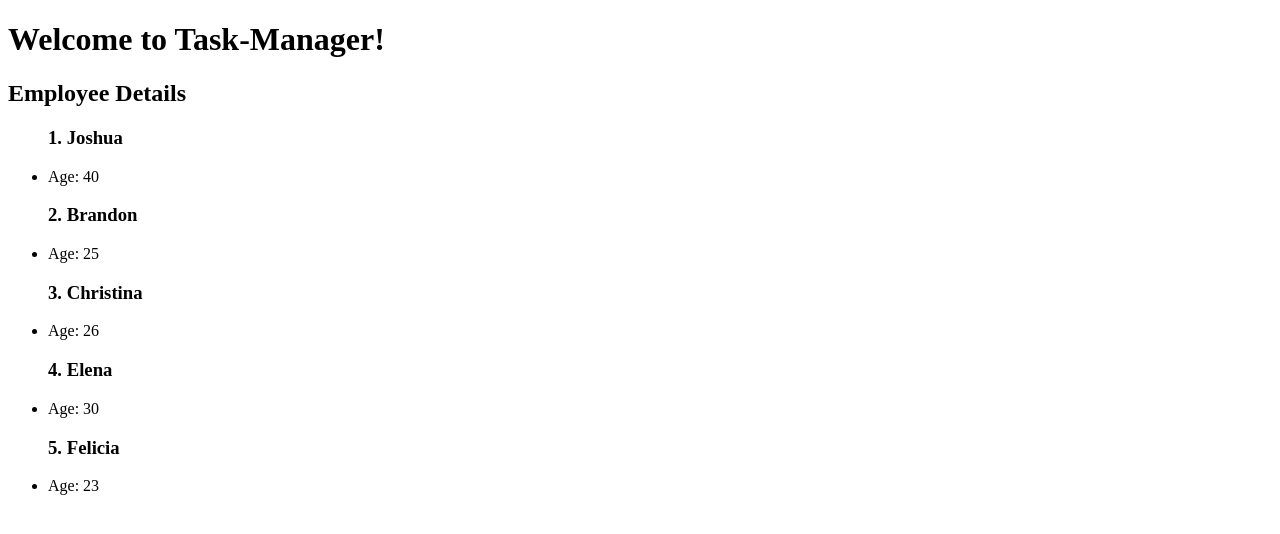
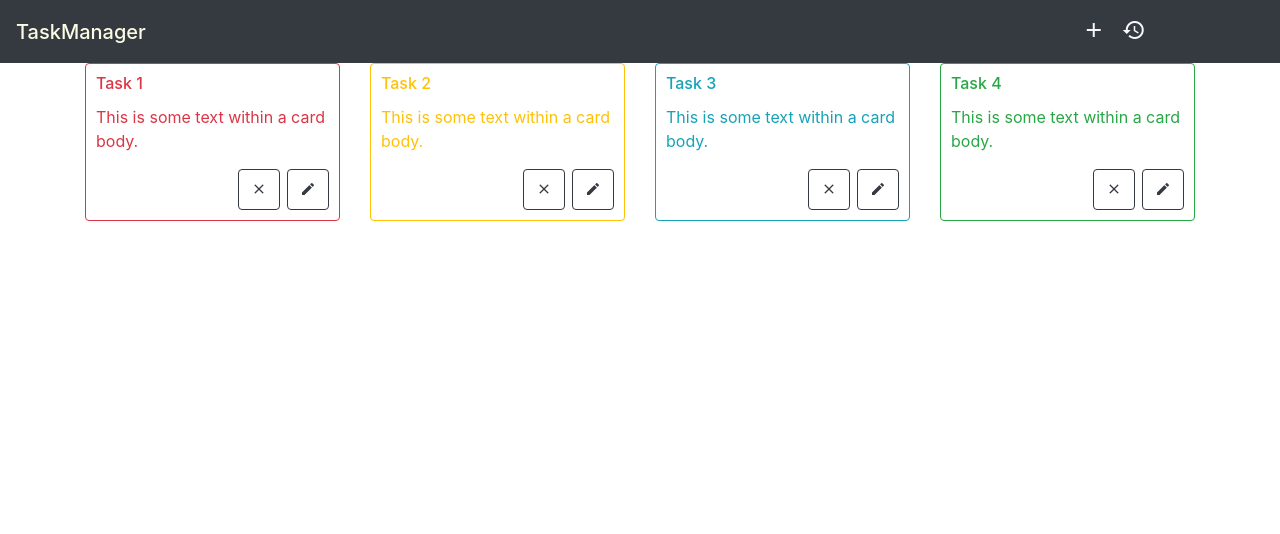
Before and after one commit to arufonsekun/learning-angular, an Angular app: page / in a window 1280 px wide. Shown: the top 534 px of the page. Built offline with nearby package versions, Linux system fonts and the light colour scheme.

Commit message:
technical problem: how add dynamic html with angular

```diff
--- a/angular.json
+++ b/angular.json
@@ -23,6 +23,7 @@
               "src/assets"
             ],
             "styles": [
+              "node_modules/bootstrap/dist/css/bootstrap.min.css",
               "src/styles.css"
             ],
             "scripts": []
--- a/src/app/app.component.css
+++ b/src/app/app.component.css
@@ -0,0 +1,3 @@
+body{
+    font-family: -apple-system,system-ui,BlinkMacSystemFont,"Segoe UI",Roboto,"Helvetica Neue",Arial,sans-serif;
+}
--- a/src/app/app.component.html
+++ b/src/app/app.component.html
@@ -1,14 +1,2 @@
 <!--The content below is only a placeholder and can be replaced.-->
-<div style="text-align:left">
-  <h1>
-    Welcome to {{ title }}!
-  </h1>
-  <app-employee></app-employee>
-
-  <!-- <h3>
-      message send: {{message}}
-  </h3> -->
-  <!-- <app-test></app-test> -->
-  <!-- <app-class2 (childEvent)="message=$event" [parentData]="name" ></app-class2> -->
-
-</div>
+<app-index-page></app-index-page>
--- a/src/app/app.component.ts
+++ b/src/app/app.component.ts
@@ -10,4 +10,5 @@ export class AppComponent {
   title = 'Task-Manager';
   public name = "Junior Vitor Ramisch.";
   public message = "";
+
 }
--- a/src/app/app.module.ts
+++ b/src/app/app.module.ts
@@ -9,13 +9,15 @@ import { Class2Component } from './class2/class2.component';
 import { EmployeeComponent } from './employee/employee.component';
 import { EmployeeService } from './employee.service';
 import { HttpClientModule } from '@angular/common/http';
+import { IndexPageComponent } from './index-page/index-page.component';
 
 @NgModule({
   declarations: [
     AppComponent,
     TestComponent,
     Class2Component,
-    EmployeeComponent
+    EmployeeComponent,
+    IndexPageComponent
   ],
   imports: [
     BrowserModule,
--- /dev/null
+++ b/src/app/index-page/index-page.component.css
@@ -0,0 +1,25 @@
+.title{
+    margin-bottom: 0px !important;
+    color: #fbfce4; /*bege*/
+}
+
+.card{
+    position: relative;
+}
+
+.card-body{
+    padding: 10px !important;
+}
+
+.actions{
+    float: right;
+    margin-left:3%;
+}
+
+i{
+    padding-top: 5px;
+}
+
+.card-icon {
+    font-size: medium;
+}
--- /dev/null
+++ b/src/app/index-page/index-page.component.html
@@ -0,0 +1,101 @@
+<header class="navbar navbar-expand-lg bg-dark border-dark">
+	<div class="collapse navbar-collapse">
+        <h5 class="title">TaskManager</h5>
+		<div class="offset-md-9 d-flex justify-content-end">
+			<a [routerLink]="" (click) = "showNewTask()" class="navbar-brand text-light" role="button">
+                <i class="material-icons">add</i>
+            </a>
+            <a href="#" class="navbar-brand text-light" role="button">
+                <i class="material-icons">history</i>
+            </a>
+		</div>
+	</div>
+</header>
+<div class="container">
+    <div class="row">
+        <div *ngIf="newTask" class="col-md-4 offset-md-4"style="margin-top: 2%; margin-bottom:2%;">
+            <div class="card border-dark">
+                <div class="card-body text-dark">
+                    <input type="text" class="form-control" placeholder="Task Name..." style="margin-bottom: 2%;"/>
+                    <textarea class="form-control" placeholder="Task Description..." rows="3"></textarea>
+                    <div class="row">
+                        <div class="col-md-9">
+                            <div class="form-group" style="margin-top:4%;">
+                                <label for="taskType" style="font-weight:bold;">Task Type</label>
+                                <select class="form-control" id="taskType">
+                                    <option>Fucked</option>
+                                    <option>Danger</option>
+                                    <option>There's Time</option>
+                                    <option>GG easy</option>
+                                </select>
+                            </div>
+                        </div>
+                        <div class="col-md-3">
+                            <a href="#" class="btn btn-outline-dark" role="button" style="margin-top:67%;">
+                                <i class="material-icons card-icon">done</i>
+                            </a>
+                        </div>
+                    </div>
+                </div>
+            </div>
+        </div>
+    </div>
+    <div class="row">
+        <div class="col-md-3 fucked">
+            <div class="card border-danger">
+                <div class="card-body text-danger">
+                    <h6 class = "card-title">Task 1</h6>
+                    <p class=card-text>This is some text within a card body.</p>
+                    <a href="#" class="btn btn-outline-dark actions" role="button">
+                        <i class="material-icons card-icon">edit</i>
+                    </a>
+                    <a href="#" class="btn btn-outline-dark actions" role="button">
+                        <i class="material-icons card-icon">close</i>
+                    </a>
+                </div>
+            </div>
+        </div>
+        <div class="col-md-3 dang3r">
+            <div class="card border-warning">
+                <div class="card-body text-warning">
+                    <h6 class = "card-title">Task 2</h6>
+                    <p class=card-text>This is some text within a card body.</p>
+                    <a href="#" class="btn btn-outline-dark actions" role="button">
+                        <i class="material-icons card-icon">edit</i>
+                    </a>
+                    <a href="#" class="btn btn-outline-dark actions" role="button">
+                        <i class="material-icons card-icon">close</i>
+                    </a>
+                </div>
+            </div>
+        </div>
+        <div class="col-md-3 theresTime">
+            <div class="card border-info">
+                <div class="card-body text-info">
+                    <h6 class = "card-title">Task 3</h6>
+                    <p class=card-text>This is some text within a card body.</p>
+                    <a href="#" class="btn btn-outline-dark actions" role="button">
+                        <i class="material-icons card-icon">edit</i>
+                    </a>
+                    <a href="#" class="btn btn-outline-dark actions" role="button">
+                        <i class="material-icons card-icon">close</i>
+                    </a>
+                </div>
+            </div>
+        </div>
+        <div class="col-md-3 ggEasy">
+            <div class="card border-success">
+                <div class="card-body text-success">
+                    <h6 class = "card-title">Task 4</h6>
+                    <p class=card-text>This is some text within a card body.</p>
+                    <a href="#" class="btn btn-outline-dark actions" role="button">
+                        <i class="material-icons card-icon">edit</i>
+                    </a>
+                    <a href="#" class="btn btn-outline-dark actions" role="button">
+                        <i class="material-icons card-icon">close</i>
+                    </a>
+                </div>
+            </div>
+        </div>
+    </div>
+</div>
--- /dev/null
+++ b/src/app/index-page/index-page.component.ts
@@ -0,0 +1,22 @@
+import { Component, OnInit } from '@angular/core';
+
+@Component({
+  selector: 'app-index-page',
+  templateUrl: './index-page.component.html',
+  styleUrls: ['./index-page.component.css']
+})
+export class IndexPageComponent implements OnInit {
+    public newTask = false;
+
+    showNewTask(){
+        if(!this.newTask){
+            this.newTask = true;
+        }
+    }
+
+    constructor() { }
+
+    ngOnInit() {
+    }
+
+}
--- a/src/index.html
+++ b/src/index.html
@@ -1,14 +1,17 @@
 <!doctype html>
 <html lang="en">
 <head>
-  <meta charset="utf-8">
-  <title>TaskManager</title>
-  <base href="/">
 
-  <meta name="viewport" content="width=device-width, initial-scale=1">
-  <link rel="icon" type="image/x-icon" href="favicon.ico">
+      <meta charset="utf-8">
+      <title>TaskManager</title>
+      <base href="/">
+      <meta name="viewport" content="width=device-width, initial-scale=1">
+      <link rel="icon" type="image/x-icon" href="favicon.ico">
+      <link href="https://fonts.googleapis.com/icon?family=Material+Icons"
+      rel="stylesheet">
+
 </head>
 <body>
-  <app-root></app-root>
+    <app-root></app-root>
 </body>
 </html>
```
